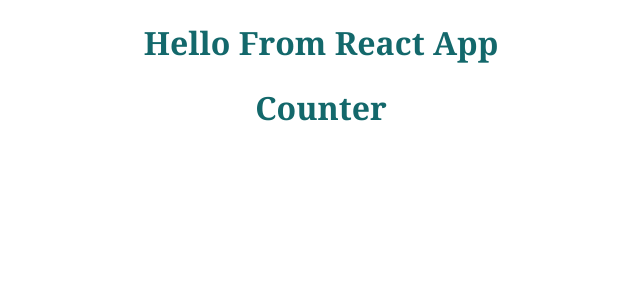
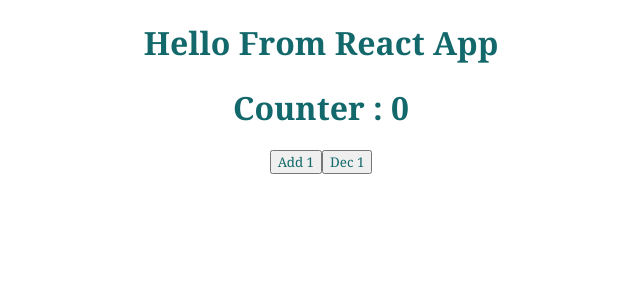
Before and after one commit to amareshcoding/React-revisit, a React (Create React App) app in the folder react-intro/: page / in a window 1280 px wide. Shown: the top 300 px of the page, without its empty margins (319-959 px from the left). Built offline with nearby package versions, Linux system fonts and the light colour scheme.

Commit message:
Counter Component working

```diff
--- a/react-intro/src/components/Counter.jsx
+++ b/react-intro/src/components/Counter.jsx
@@ -1,9 +1,19 @@
 import React from 'react'
+import { useState } from 'react'
 
 export default function Counter() {
+
+  const [count, setCount] = useState(0);
+  const changeHandller = (e) =>{
+    setCount(count+e);
+  }
   return (
     <div>
-      <h1>Counter</h1>
+      <h1>Counter : {count}</h1>
+      <div>
+        <button onClick={()=>changeHandller(1)}>Add 1</button>
+        <button onClick={()=>changeHandller(-1)}>Dec 1</button>
+      </div>
     </div>
   )
 }
```
Also changed, not shown: 1 other file (tests, documents, lock files or other folders).
